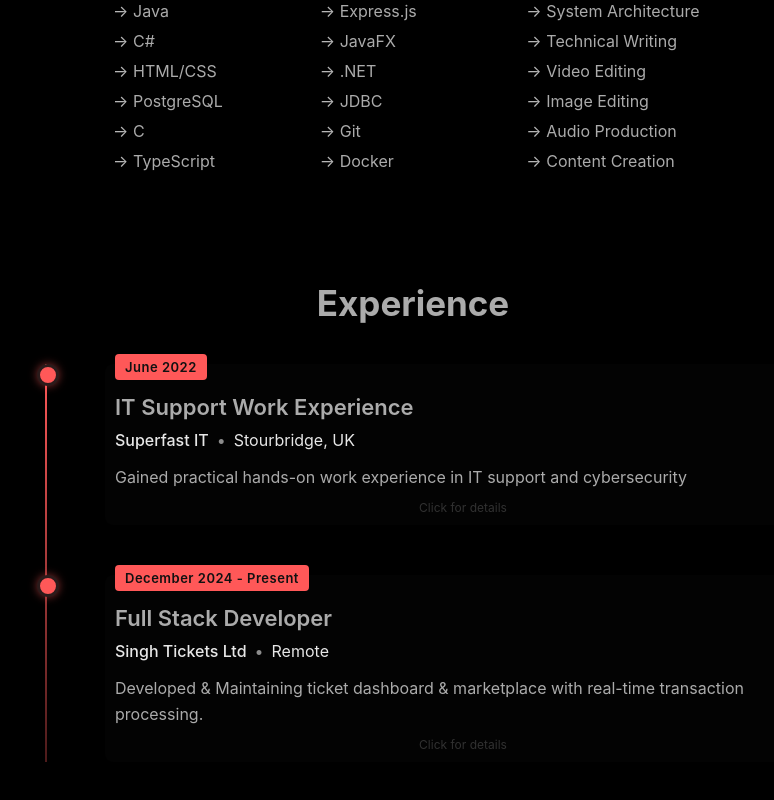
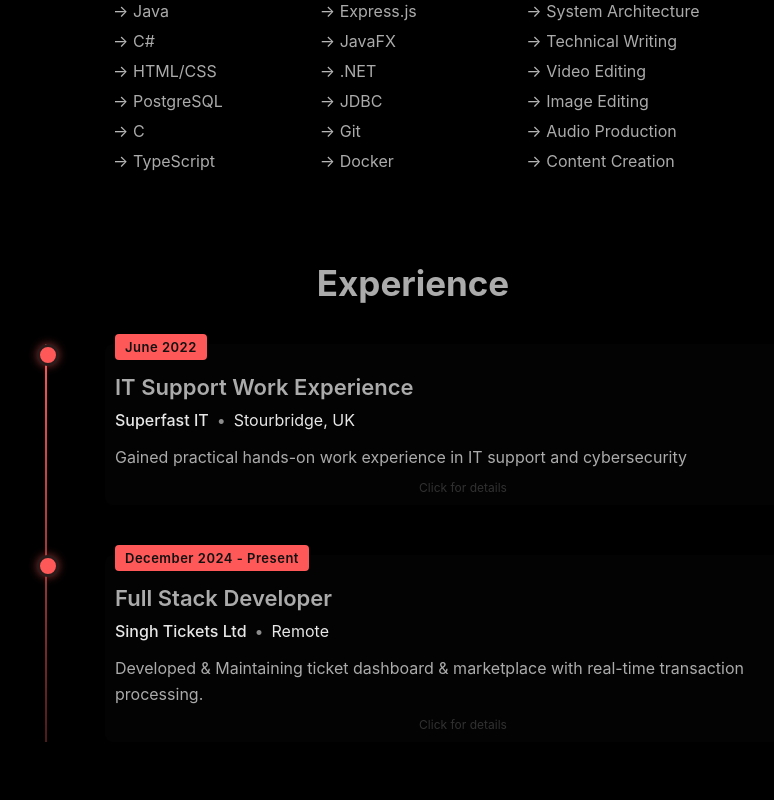
Before and after one commit to m7anj/m7anj, a React (Create React App) app: page / in a window 1280 px wide. Shown: the part 654-1454 px from the top of the page, without its empty margins (227-1001 px from the left). Built offline with nearby package versions, Linux system fonts and the light colour scheme.

Commit message:
Changes to words

```diff
--- a/src/comps/Experience/Experience.css
+++ b/src/comps/Experience/Experience.css
@@ -7,6 +7,7 @@
     padding: 40px 4%;
     text-align: center;
     align-items: center;
+    transform: translateY(-20px)
   }
 
   .experience-content {
```
